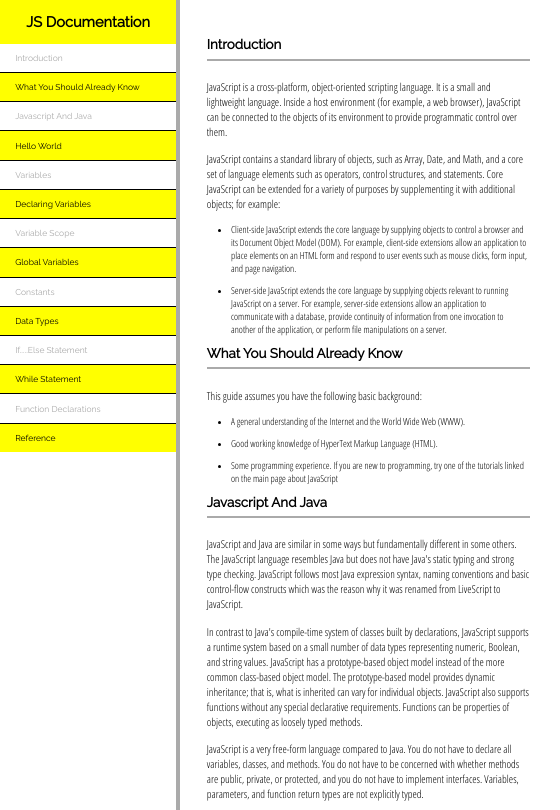
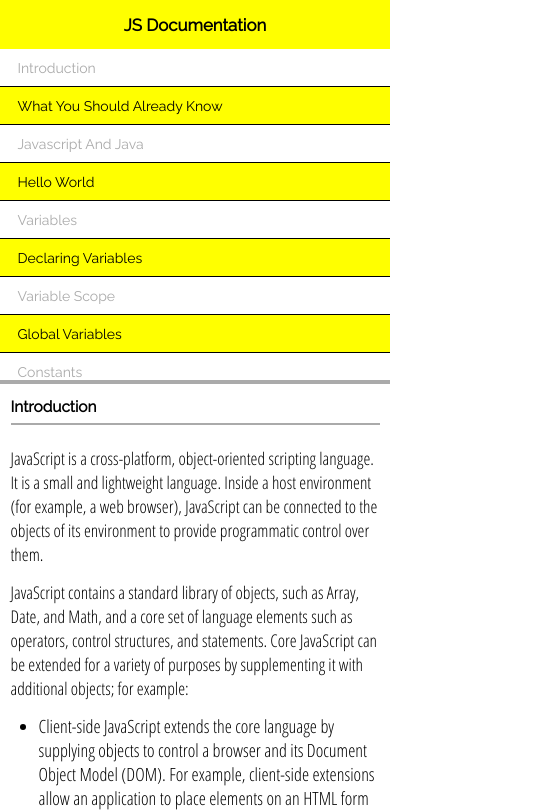
Before and after one commit to Antonious-Stewart/Tech_page, a plain HTML site: page index.html in a window 390 px wide. Shown: the top 810 px of the page, 560 px wide, since content can reach past the window. Drawn offline with Linux system fonts and the light colour scheme.

Commit message:
add mobile responsiveness

```diff
--- a/index.html
+++ b/index.html
@@ -15,20 +15,20 @@
         <h1 class="nav__heading">JS Documentation</h1>
       </header>
       <ul id="nav__list" class="nav__list">
-        <li class="nav__item"><a href="" class="nav__link">introduction</a></li>
-        <li class="nav__item"><a href="" class="nav__link">what you should already know</a></li>
-        <li class="nav__item"><a href="" class="nav__link">javascript and java</a></li>
-        <li class="nav__item"><a href="" class="nav__link">hello world</a></li>
-        <li class="nav__item"><a href="" class="nav__link">variables</a></li>
-        <li class="nav__item"><a href="" class="nav__link">declaring variables</a></li>
-        <li class="nav__item"><a href="" class="nav__link">variable scope</a></li>
-        <li class="nav__item"><a href="" class="nav__link">global variables</a></li>
-        <li class="nav__item"><a href="" class="nav__link">constants</a></li>
-        <li class="nav__item"><a href="" class="nav__link">data types</a></li>
-        <li class="nav__item"><a href="" class="nav__link">if.....else statement</a></li>
-        <li class="nav__item"><a href="" class="nav__link">while statement</a></li>
-        <li class="nav__item"><a href="" class="nav__link">function declarations</a></li>
-        <li class="nav__item"><a href="" class="nav__link">reference</a></li>
+        <li class="nav__item"><a href="#introduction" class="nav__link">introduction</a></li>
+        <li class="nav__item"><a href="#what_you_should_already_know" class="nav__link">what you should already know</a></li>
+        <li class="nav__item"><a href="#javascript_and_java" class="nav__link">javascript and java</a></li>
+        <li class="nav__item"><a href="#hello_world" class="nav__link">hello world</a></li>
+        <li class="nav__item"><a href="#variables" class="nav__link">variables</a></li>
+        <li class="nav__item"><a href="#declaring_variables" class="nav__link">declaring variables</a></li>
+        <li class="nav__item"><a href="#variable_scope" class="nav__link">variable scope</a></li>
+        <li class="nav__item"><a href="#global_variables" class="nav__link">global variables</a></li>
+        <li class="nav__item"><a href="#constants" class="nav__link">constants</a></li>
+        <li class="nav__item"><a href="#data_types" class="nav__link">data types</a></li>
+        <li class="nav__item"><a href="#if_else_statements" class="nav__link">if.....else statement</a></li>
+        <li class="nav__item"><a href="#while_statement" class="nav__link">while statement</a></li>
+        <li class="nav__item"><a href="#function_declarations" class="nav__link">function declarations</a></li>
+        <li class="nav__item"><a href="#reference" class="nav__link">reference</a></li>
       </ul>
     </nav>
     <main id="main-doc">
@@ -76,7 +76,7 @@
           interfaces. Variables, parameters, and function return types are not explicitly typed.</p>
       </section>
       <section class="main-section">
-        <header><h2 class="main-section__heading" id-"hello_world">hello world</h2></header>
+        <header><h2 class="main-section__heading" id="hello_world">hello world</h2></header>
 
         <span class="main-section__span">To get started with writing JavaScript, open the Scratchpad and write your first "Hello world" JavaScript code:</span>
         <code>
@@ -263,6 +263,6 @@ while (n < 3) {
       </section>
     </main>
   </div>
-<script src="https://cdn.freecodecamp.org/testable-projects-fcc/v1/bundle.js"></script>
+
 </body>
 </html>
--- a/styles.css
+++ b/styles.css
@@ -4,7 +4,7 @@
 }
 
 html {
-  font-size: 62.5%;
+  font-size: 10px;
 }
 
 body {
@@ -35,7 +35,6 @@ code {
   position: fixed;
   height: 100vh;
   width: 29rem;
-  max-width: 30rem;
 }
 .container .nav__heading {
   font-size: 2.4em;
@@ -49,7 +48,7 @@ code {
 .container .nav__list {
   list-style: none;
   position: absolute;
-  height: 85vh;
+  height: 89vh;
   width: 100%;
   overflow-y: scroll;
 }
@@ -102,22 +101,82 @@ code {
   margin-bottom: 2rem;
 }
 
-@media (max-width: 813px) {
+@media (max-width: 920px) {
   html {
-    font-size: 50%;
+    font-size: 8px;
+  }
+  .container #main-doc .main-section__paragraph{
+    font-size: 2.2rem;
+  }
+  .container #main-doc .main-section__list {
+    font-size: 2rem;
+  }
+  .container #main-doc .main-section__span {
+    font-size: 2.2rem;
   }
 }
-@media (max-width: 650px) {
-  html {
-    font-size: 43.8%;
-  }
-
+@media (max-width: 768px) {
   #main-doc .main-section {
     font-size: 100rem !important;
   }
-}
-@media (max-width: 580px) {
-  html {
-    font-size: 38%;
+ .container #main-doc{
+    padding:3rem 2.5rem;
   }
 }
+@media (max-width: 672px) {
+  html {
+    font-size: 7px;
+  }
+  .container #main-doc{
+    padding:2rem 1.5rem;
+  }
+  .container #main-doc .main-section__paragraph{
+    font-size: 2.5rem;
+  }
+  .container #main-doc .main-section__list {
+    font-size: 2.6rem;
+  }
+  .container #main-doc .main-section__span {
+    font-size: 2.5rem;
+  }
+  .container .nav__link, .container .nav__link:link, .container .nav__link:visited{
+    font-size:2rem;
+  }
+}
+@media(max-width: 576px){
+  .container{
+    display: block;
+  }
+  .container .nav {
+    position: relative;
+    width:100vw;
+    height:45vh;
+    overflow-y: scroll;
+    border-right: none;
+    z-index:200;
+
+  }
+  .container .nav__item {
+    padding: 1.5rem 2.5rem;
+    background:#fff;
+  }
+  .container .nav__list {
+    position: absolute;
+    top:7rem;
+    left: 0;
+    width:100vw;
+
+  }
+  .container #main-doc{
+    position: relative;
+  }
+  @media(max-width:360px){
+    .container #main-doc{
+      padding-left:0;
+    }
+    code{
+      width:50%;
+      margin:auto;
+    }
+  }
+}
```
